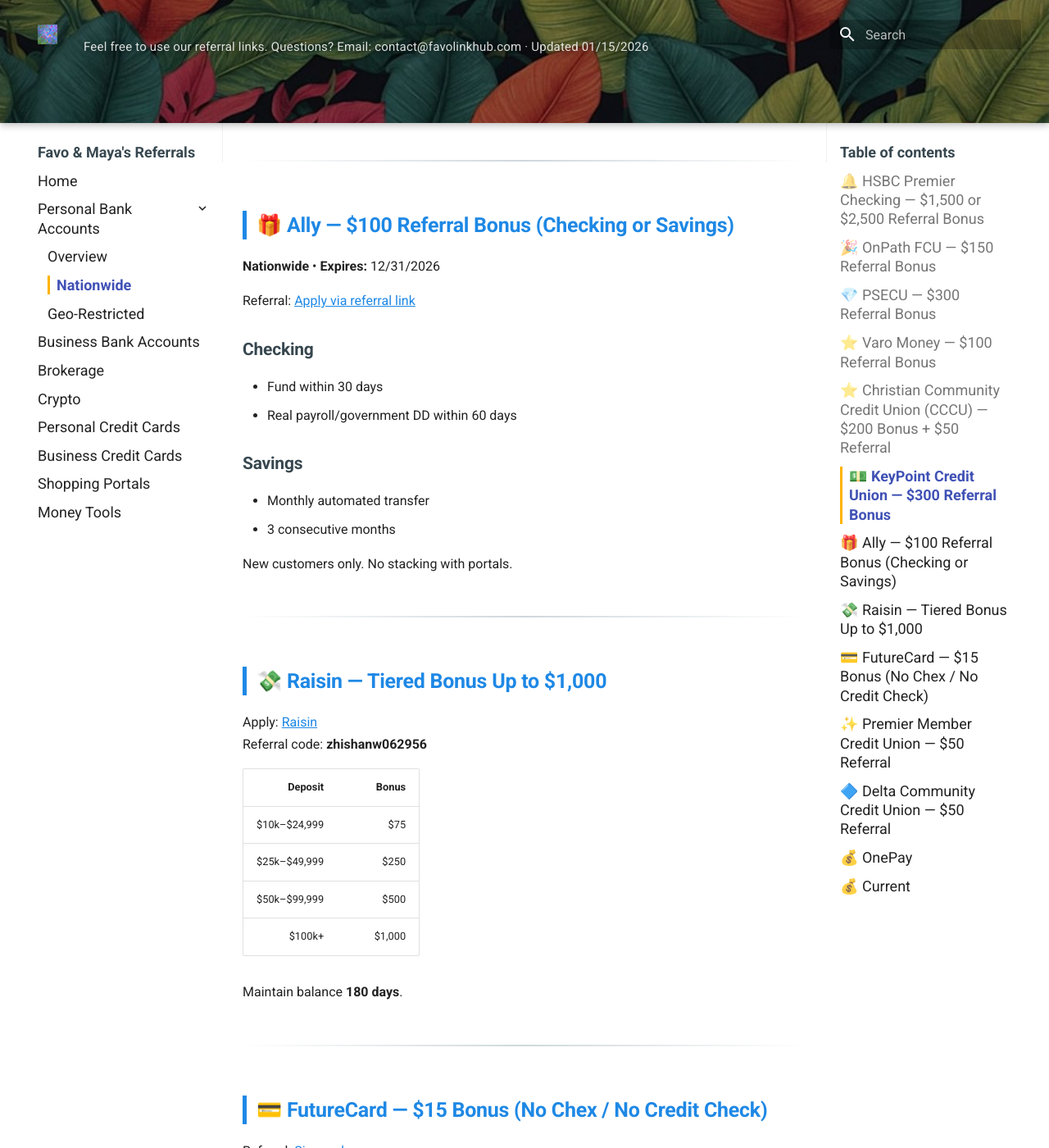
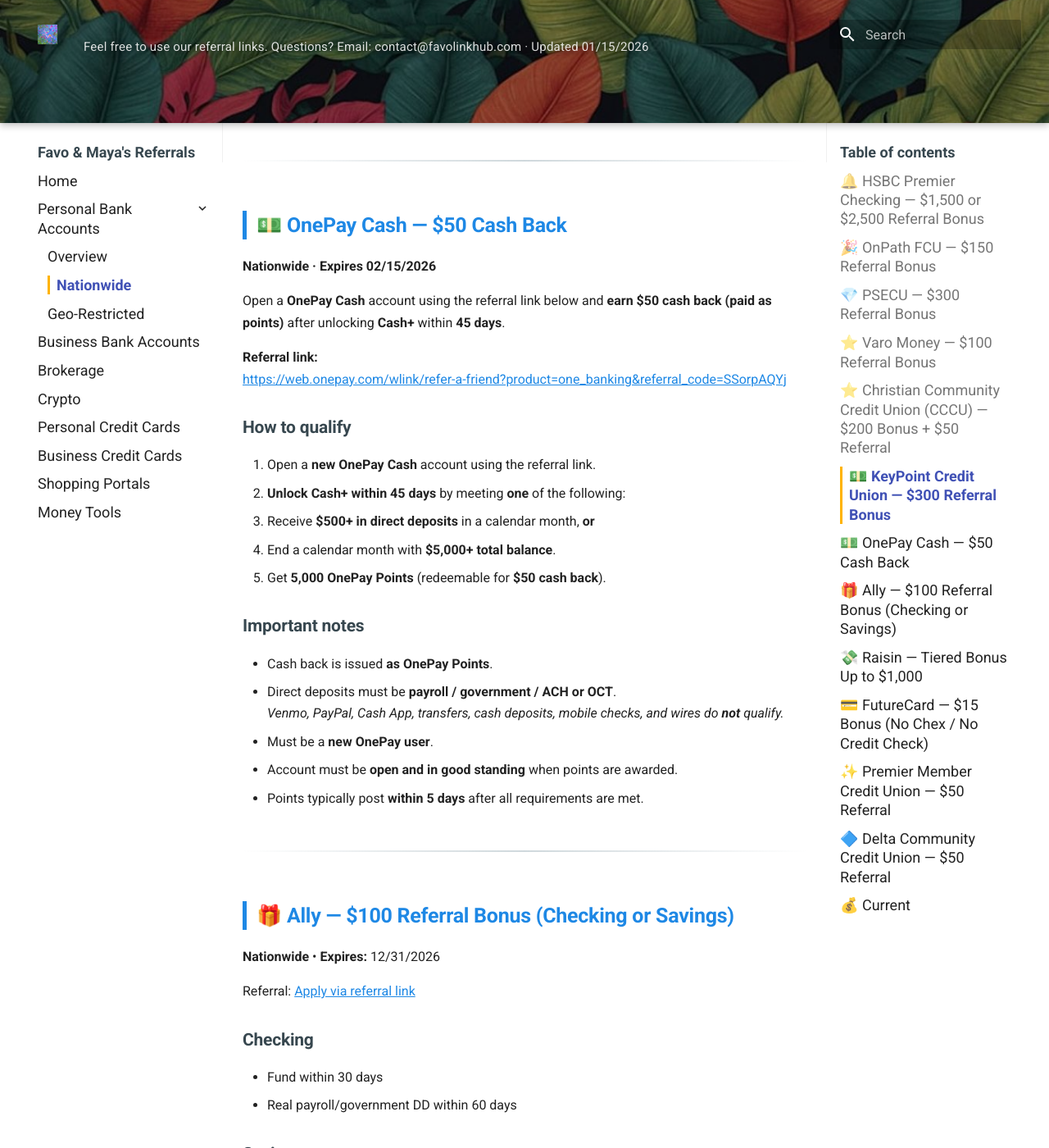
Before and after one commit to whispersofzephyr/favolinkhub-site, an MkDocs documentation site: the page built from docs/personal-bank-nationwide.md, in a window 1280 px wide and 1400 px high, scrolled down 3413 px. Shown: the whole window at 82% size. Built offline with MkDocs 1.6.1 and Material for MkDocs 9.7.7, drawn with Linux system fonts in a browser that asks for light colours.

Commit message:
Update personal-bank-nationwide.md

```diff
--- a/docs/personal-bank-nationwide.md
+++ b/docs/personal-bank-nationwide.md
@@ -111,6 +111,31 @@ Email me for my name: [contact@favolinkhub.com](contact@favolinkhub.com)
 
 ---
 
+## 💵 OnePay Cash — $50 Cash Back
+**Nationwide · Expires 02/15/2026**
+
+Open a **OnePay Cash** account using the referral link below and **earn $50 cash back (paid as points)** after unlocking **Cash+** within **45 days**.
+
+**Referral link:**
+[https://web.onepay.com/wlink/refer-a-friend?product=one_banking&referral_code=SSorpAQYj](https://web.onepay.com/wlink/refer-a-friend?product=one_banking&referral_code=SSorpAQYj)
+
+### How to qualify
+1. Open a **new OnePay Cash** account using the referral link.
+2. **Unlock Cash+ within 45 days** by meeting **one** of the following:
+   - Receive **$500+ in direct deposits** in a calendar month, **or**
+   - End a calendar month with **$5,000+ total balance**.
+3. Get **5,000 OnePay Points** (redeemable for **$50 cash back**).
+
+### Important notes
+- Cash back is issued **as OnePay Points**.
+- Direct deposits must be **payroll / government / ACH or OCT**.
+  *Venmo, PayPal, Cash App, transfers, cash deposits, mobile checks, and wires do **not** qualify.*
+- Must be a **new OnePay user**.
+- Account must be **open and in good standing** when points are awarded.
+- Points typically post **within 5 days** after all requirements are met.
+
+---
+
 ## 🎁 Ally — $100 Referral Bonus (Checking or Savings)
 **Nationwide** • **Expires:** 12/31/2026
 
```
Also changed, not shown: other parts of docs/personal-bank-nationwide.md (+0 -5 lines).
